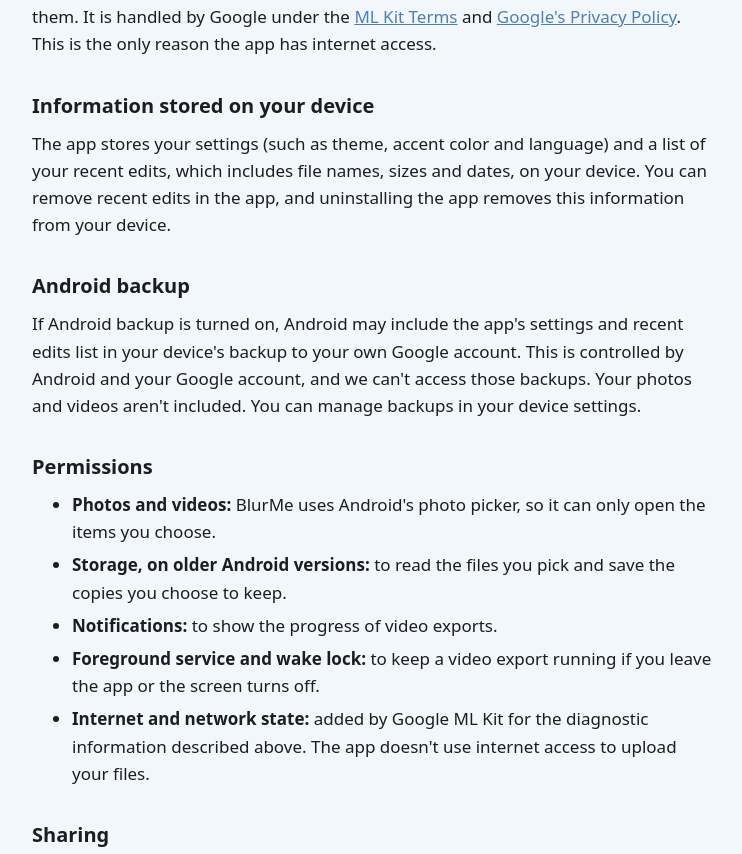
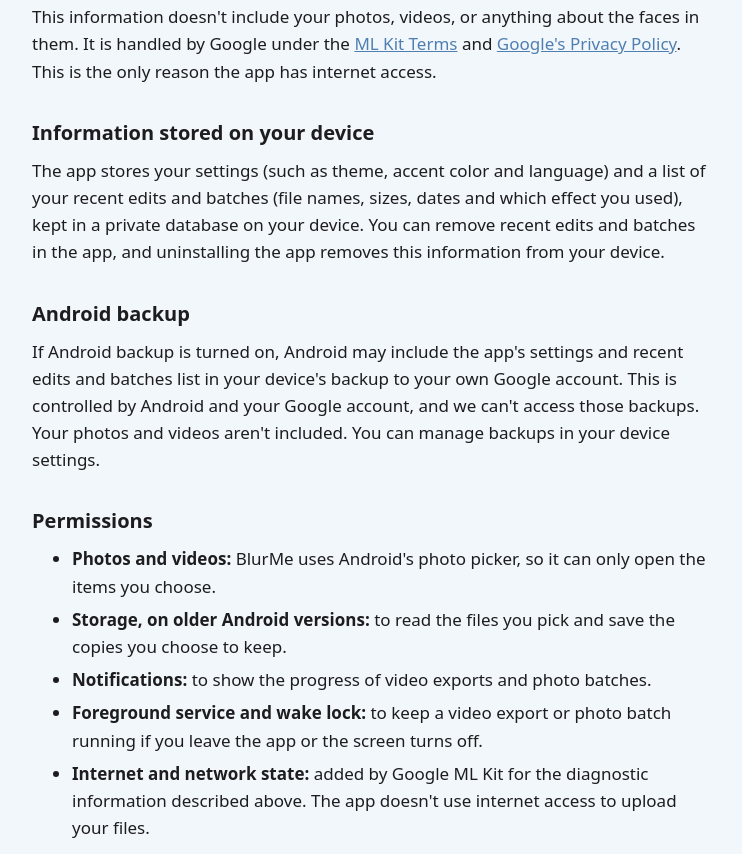
Before and after one commit to ArslanMalik1266/blurme-privacy, a plain HTML site: page index.html in a window 1280 px wide. Shown: the part 1288-2142 px from the top of the page, without its empty margins (268-1010 px from the left). Drawn offline with Linux system fonts and the light colour scheme.

Commit message:
Update privacy policy for BlurMe 1.1.0 (batch photos, on-device database)

```diff
--- a/index.html
+++ b/index.html
@@ -20,7 +20,7 @@
 <body>
 <main>
   <h1>BlurMe Privacy Policy</h1>
-  <p class="date">Effective November 16, 2026</p>
+  <p class="date">Effective November 19, 2026</p>
 
   <p>BlurMe is an Android app that hides faces in photos and videos with blur, mosaic, emoji or color. It does all of this on your phone. The app is developed and published by Arslan Malik ("we"). This policy explains what happens to your information when you use it.</p>
 
@@ -28,7 +28,7 @@
   <p>Your photos and videos are processed on your phone, and the app never uploads them. Face detection runs on your device. The app has no account, no ads and no analytics of our own, and we don't receive, store or sell your personal data. The face detection library BlurMe uses, Google ML Kit, may send Google limited diagnostic and usage information, as explained below. It never sends your photos, videos or faces.</p>
 
   <h2>Your photos and videos</h2>
-  <p>BlurMe reads only the photos and videos you pick. It finds faces and hides the ones you choose, creating a new copy on your device. Your files are never sent to us or to anyone else by the app.</p>
+  <p>BlurMe reads only the photos and videos you pick. It finds faces and hides the ones you choose, creating a new copy on your device. You can pick several photos at once (up to 20). They are handled one after another on your phone, and nothing is uploaded. Your files are never sent to us or to anyone else by the app.</p>
   <ul>
     <li>Your originals are never changed. BlurMe always saves a new copy.</li>
     <li>Copies you save go to a folder on your device: Pictures/BlurMe for photos, Movies/BlurMe for videos, and Download/BlurMe when you use Download.</li>
@@ -47,17 +47,17 @@
   <p>This information doesn't include your photos, videos, or anything about the faces in them. It is handled by Google under the <a href="https://developers.google.com/ml-kit/terms">ML Kit Terms</a> and <a href="https://policies.google.com/privacy">Google's Privacy Policy</a>. This is the only reason the app has internet access.</p>
 
   <h2>Information stored on your device</h2>
-  <p>The app stores your settings (such as theme, accent color and language) and a list of your recent edits, which includes file names, sizes and dates, on your device. You can remove recent edits in the app, and uninstalling the app removes this information from your device.</p>
+  <p>The app stores your settings (such as theme, accent color and language) and a list of your recent edits and batches (file names, sizes, dates and which effect you used), kept in a private database on your device. You can remove recent edits and batches in the app, and uninstalling the app removes this information from your device.</p>
 
   <h2>Android backup</h2>
-  <p>If Android backup is turned on, Android may include the app's settings and recent edits list in your device's backup to your own Google account. This is controlled by Android and your Google account, and we can't access those backups. Your photos and videos aren't included. You can manage backups in your device settings.</p>
+  <p>If Android backup is turned on, Android may include the app's settings and recent edits and batches list in your device's backup to your own Google account. This is controlled by Android and your Google account, and we can't access those backups. Your photos and videos aren't included. You can manage backups in your device settings.</p>
 
   <h2>Permissions</h2>
   <ul>
     <li><strong>Photos and videos:</strong> BlurMe uses Android's photo picker, so it can only open the items you choose.</li>
     <li><strong>Storage, on older Android versions:</strong> to read the files you pick and save the copies you choose to keep.</li>
-    <li><strong>Notifications:</strong> to show the progress of video exports.</li>
-    <li><strong>Foreground service and wake lock:</strong> to keep a video export running if you leave the app or the screen turns off.</li>
+    <li><strong>Notifications:</strong> to show the progress of video exports and photo batches.</li>
+    <li><strong>Foreground service and wake lock:</strong> to keep a video export or photo batch running if you leave the app or the screen turns off.</li>
     <li><strong>Internet and network state:</strong> added by Google ML Kit for the diagnostic information described above. The app doesn't use internet access to upload your files.</li>
   </ul>
 
```
